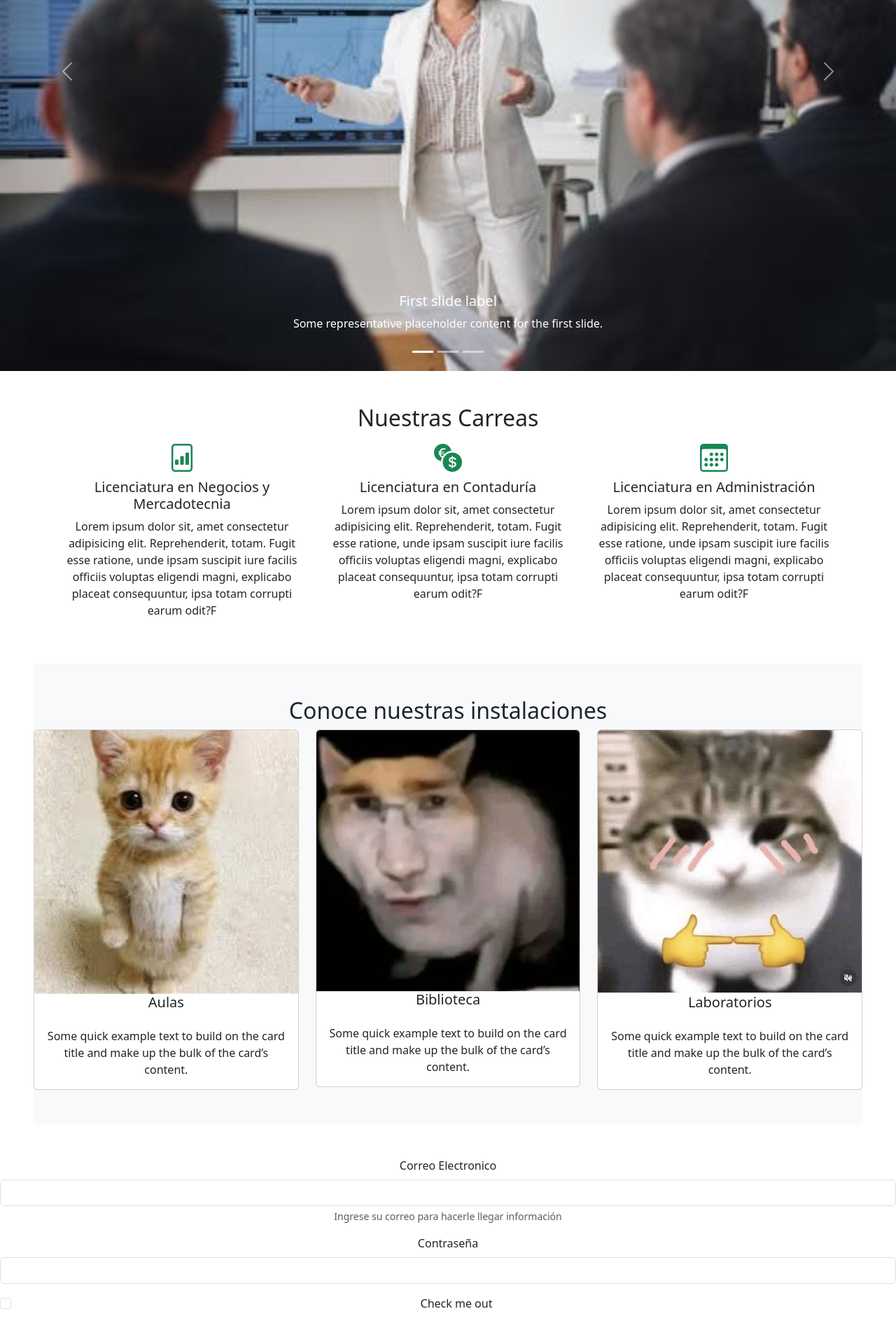
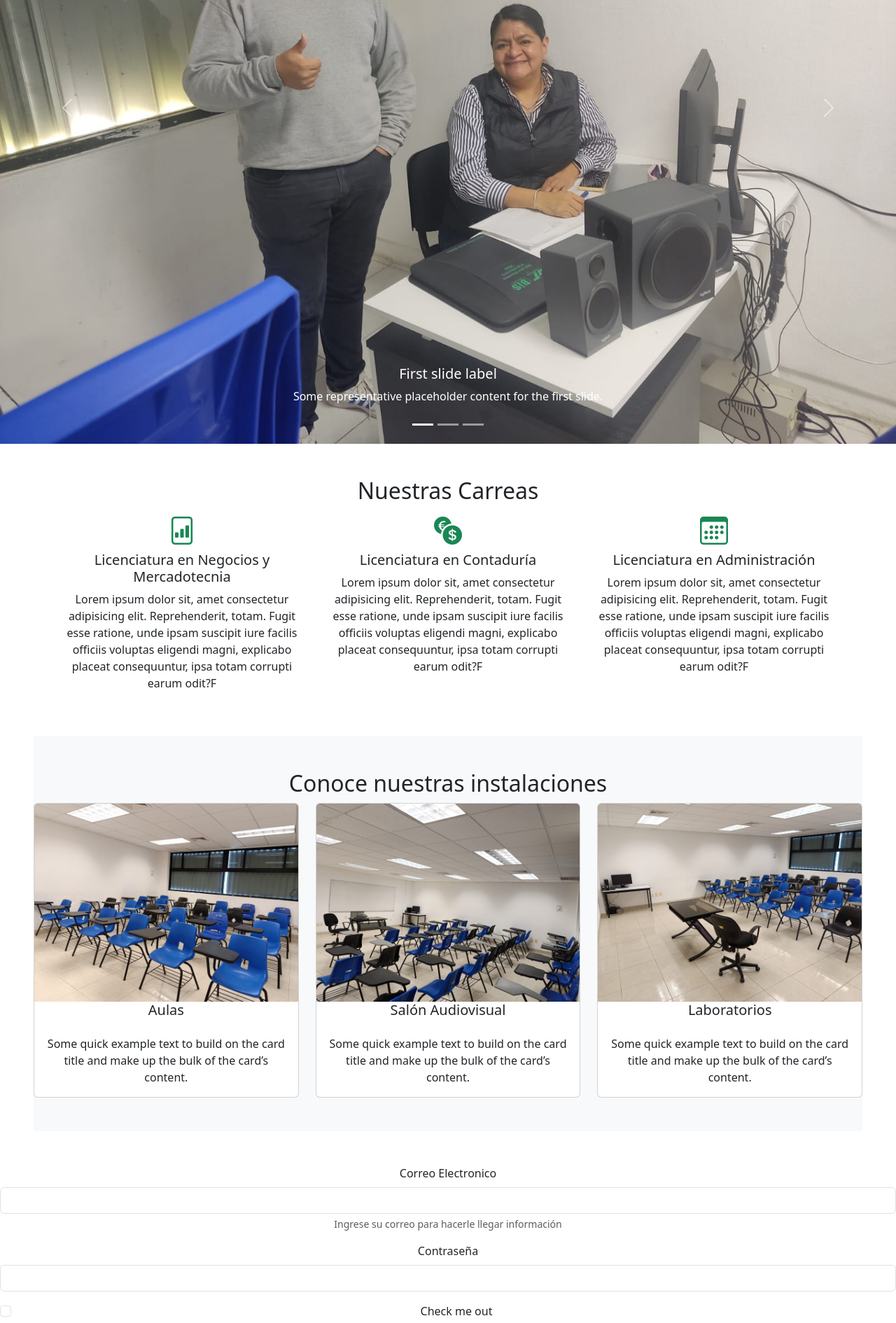
Before and after one commit to gretelZavaleta/LandingPage-EconomicoAdministrativo, a plain HTML site: page index.html in a window 1280 px wide. Shown: the part 440-2330 px from the top of the page at 70% size. Drawn offline with nearby package versions, Linux system fonts and the light colour scheme.

Commit message:
Cambio de imágenes y madificación de enlaces

```diff
--- a/index.html
+++ b/index.html
@@ -20,16 +20,16 @@
                 <span class="navbar-toggler-icon"></span>
             </button>
             <div class="collapse navbar-collapse" id="navbarTogglerDemo01">
-                <a class="navbar-brand h2" href="#">División de Economico Administrativo</a>
+                <a class="navbar-brand h2">División de Economico Administrativo</a>
                 <ul class="navbar-nav me-auto mb-2 mb-lg-0">
                     <li class="nav-item">
-                        <a class="nav-link active" aria-current="page" href="#">Carreras</a>
+                        <a class="nav-link active" href="#carreras" aria-current="page" href="#">Carreras</a>
                     </li>
                     <li class="nav-item">
-                        <a class="nav-link" href="#">Instalaciones</a>
+                        <a class="nav-link active" href="#instalaciones" aria-current="page">Instalaciones</a>
                     </li>
                     <li class="nav-item">
-                        <a class="nav-link" href="#">Contacto</a>
+                        <a class="nav-link active" href="#contacto" aria-current="page">Contacto</a>
                     </li>
                 </ul>
                 <button class="btn btn-outline-success" type="submit">¡Inscribete!</button>
@@ -48,7 +48,7 @@
         </div>
         <div class="carousel-inner">
             <div class="carousel-item active">
-                <img src="images/Capa 1.png" class="d-block w-100" alt="...">
+                <img src="images/utclass.jpg" class="d-block w-100" alt="...">
                 <div class="carousel-caption d-none d-md-block">
                     <h5>First slide label</h5>
                     <p>Some representative placeholder content for the first slide.</p>
@@ -68,7 +68,7 @@
     </div>
     <!-- AQUI TERMINA SLIDER-->
 
-    <section class="py-5">
+    <section class="py-5" id="carreras">
         <div class="container text-center">
             <h2>Nuestras Carreas</h2>
             <div class="row align-items-start">
@@ -97,12 +97,12 @@
         </div>
         </div>
     </section>
-    <section class="py-5 bg-light text-center mx-5">
+    <section class="py-5 bg-light text-center mx-5" id="instalaciones">
         <h2>Conoce nuestras instalaciones</h2>
         <div class="row">
             <div class="col">
                 <article class="card">
-                    <img src="images/miau.jpeg" class="card-img-top" alt="...">
+                    <img src="images/aula3.jpg" class="card-img-top" alt="...">
                     <h5>Aulas</h5>
                     <div class="card-body">
                         <p class="card-text">Some quick example text to build on the card title and make up the bulk of
@@ -113,8 +113,8 @@
 
             <div class="col">
                 <artic class="card">
-                    <img src="images/gatoabiud.jpg" class="card-img-top" alt="...">
-                    <h5>Biblioteca</h5>
+                    <img src="images/aula4.jpg" class="card-img-top" alt="...">
+                    <h5>Salón Audiovisual</h5>
                     <div class="card-body">
                         <p class="card-text">Some quick example text to build on the card title and make up the bulk of
                             the card’s content.</p>
@@ -124,7 +124,7 @@
 
             <div class="col">
                 <article class="card">
-                    <img src="images/gatitouwu.png" class="card-img-top" alt="...">
+                    <img src="images/aula5.jpg" class="card-img-top" alt="...">
                     <h5>Laboratorios</h5>
                     <div class="card-body">
                         <p class="card-text">Some quick example text to build on the card title and make up the bulk of
@@ -136,7 +136,7 @@
     </section>
 
     <!-- Formulario de contacto -->
-    <section class="py-5 text-center">
+    <section class="py-5 text-center" id="contacto">
         <form>
             <div class="mb-3">
                 <label for="exampleInputEmail1" class="form-label">Correo Electronico</label>
```
Also changed, not shown: images/aula1.jpg (added), images/aula2.jpg (added), images/aula3.jpg (added), images/aula4.jpg (added), images/aula5.jpg (added), images/utclass.jpg (added), package-lock.json (added).
